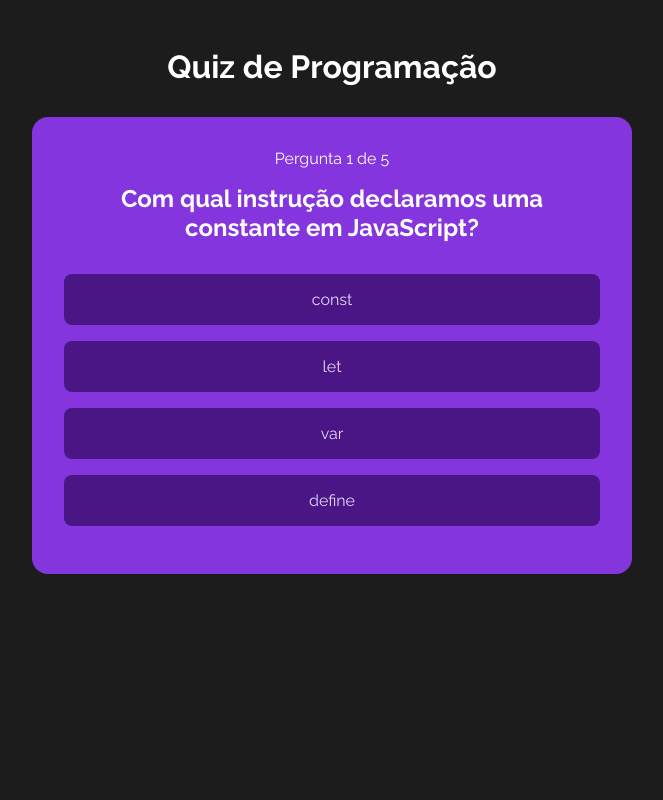
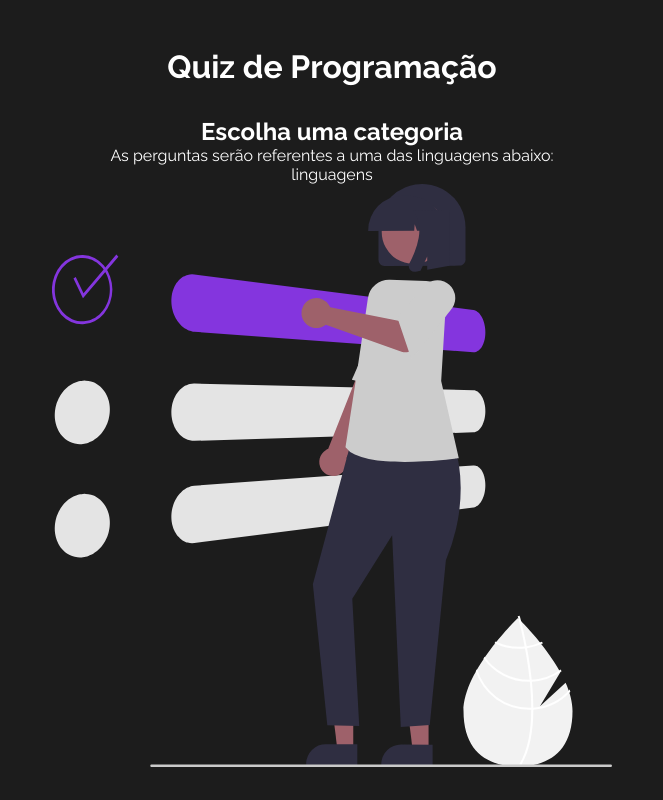
Before and after one commit to Pablo-jesuss/Quiz, a React (Vite) app in the folder Quiz/: page / in a window 1280 px wide. Both pictures are taken after a click on the button "Iniciar". Shown: the whole page, without its empty margins (308-971 px from the left). Built offline with nearby package versions, Linux system fonts and the light colour scheme.

Commit message:
PinkCategory

```diff
--- a/Quiz/src/App.jsx
+++ b/Quiz/src/App.jsx
@@ -4,6 +4,7 @@ import Welcome from "./components/Welcome";
 import Quest from "./components/Quest";
 import GameOver from "./components/GameOver";
 import "./App.css";
+import PinkCategory from "./components/PinkCategory";
 
 function App() {
   const [quizState, dispatch] = useContext(QuizContext);
@@ -16,6 +17,7 @@ function App() {
     <div className="App">
       <h1>Quiz de Programação</h1>
       {quizState.gameStage === "Start" && <Welcome />}
+      {quizState.gameStage === "Category" && <PinkCategory />}
       {quizState.gameStage === "Playing" && <Quest />}
       {quizState.gameStage === "End" && <GameOver />}
     </div>
--- /dev/null
+++ b/Quiz/src/components/PinkCategory.jsx
@@ -0,0 +1,19 @@
+import { useContext } from "react";
+import { QuizContext } from "../context/quiz";
+
+import Category from "../img/category.svg";
+
+import "./PinkCategory.css";
+
+const PinkCategory = () => {
+  return (
+    <div id="category">
+      <h2>Escolha uma categoria</h2>
+      <p>As perguntas serão referentes a uma das linguagens abaixo:</p>
+      <p>linguagens</p>
+      <img src={Category} alt="Categorias do Quiz" />
+    </div>
+  );
+};
+
+export default PinkCategory;
--- a/Quiz/src/context/quiz.jsx
+++ b/Quiz/src/context/quiz.jsx
@@ -1,7 +1,7 @@
 import { createContext, useReducer } from "react";
-import questions from "../data/questions";
+import questions from "../data/questions_complete";
 
-const STAGES = ["Start", "Playing", "End"];
+const STAGES = ["Start", "Category", "Playing", "End"];
 
 const initialState = {
   gameStage: STAGES[0],
@@ -41,6 +41,7 @@ const quizReducer = (state, action) => {
         ...state,
         currentQuestion: nexQuestion,
         gameStage: endGame ? STAGES[2] : state.gameStage,
+        answerSelected: false,
       };
 
     case "NEW_GAME":
```
Also changed, not shown: Quiz/src/components/PinkCategory.css (added).
